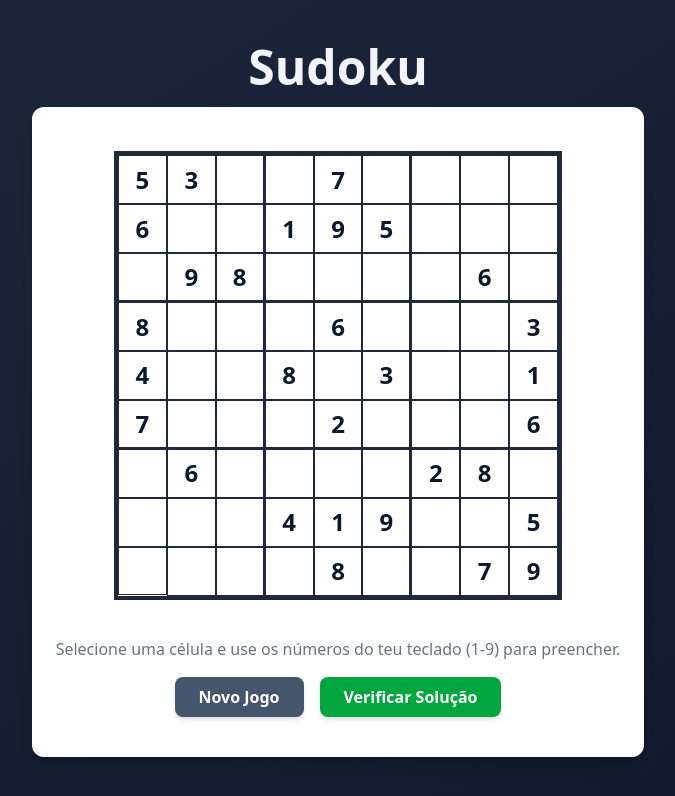
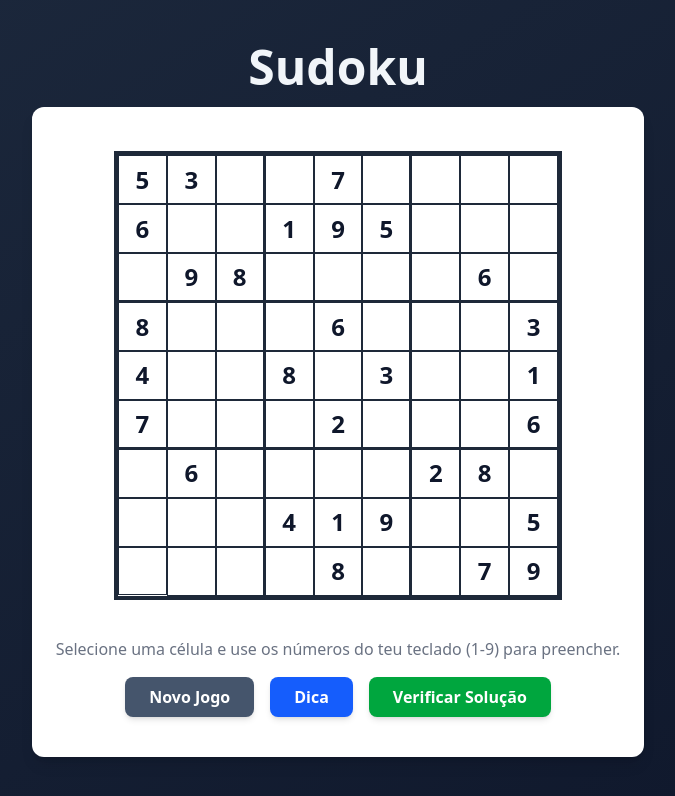
Before and after one commit to rfcmarques/sudoku, a React (Vite) app: page / in a window 1280 px wide. Shown: the top 796 px of the page, without its empty margins (302-977 px from the left). Built offline with nearby package versions, Linux system fonts and the light colour scheme.

Commit message:
feat: add hint functionality to game

```diff
--- a/src/components/Controls.tsx
+++ b/src/components/Controls.tsx
@@ -3,8 +3,10 @@ import React from 'react';
 interface ControlsProps {
     onCheck: () => void;
     onNewGame: () => void;
+    onHint: () => void;
 }
-const Controls: React.FC<ControlsProps> = ({ onCheck, onNewGame }) => {
+
+const Controls: React.FC<ControlsProps> = ({ onCheck, onNewGame, onHint }) => {
     return (
         <div className="flex justify-center gap-4 my-4">
             <button
@@ -12,6 +14,13 @@ const Controls: React.FC<ControlsProps> = ({ onCheck, onNewGame }) => {
                 className="px-6 py-2 bg-slate-600 text-white font-semibold rounded-lg shadow-md hover:bg-slate-700 focus:outline-none focus:ring-2 focus:ring-slate-400 focus:ring-opacity-75 transition-all duration-200"
             >
                 Novo Jogo
+            </button>
+
+            <button
+                onClick={onHint}
+                className="px-6 py-2 bg-blue-600 text-white font-semibold rounded-lg shadow-md hover:bg-blue-700 focus:outline-none focus:ring-2 focus:ring-blue-400 focus:ring-opacity-75 transition-colors duration-200"
+            >
+                Dica
             </button>
 
             <button
--- a/src/components/Game.tsx
+++ b/src/components/Game.tsx
@@ -134,6 +134,32 @@ const Game: React.FC = () => {
         setSelectedCell(null);
     }
 
+    const handleHint = () => {
+        const emptyCells: { row: number; col: number }[] = [];
+
+        board.forEach((row, rIndex) => {
+            row.forEach((cellValue, cIndex) => {
+                if (cellValue === 0) {
+                    emptyCells.push({ row: rIndex, col: cIndex });
+                }
+            })
+        })
+
+        if (emptyCells.length === 0) {
+            alert('Não há células vazias para dar uma dica!');
+            return;
+        }
+
+        const randomCell = emptyCells[Math.floor(Math.random() * emptyCells.length)];
+        const { row, col } = randomCell;
+
+        const solutionValue = currentPuzzle.solution[row][col];
+
+        const newBoard = board.map(rowArray => [...rowArray]);
+        newBoard[row][col] = solutionValue;
+        setBoard(newBoard);
+    }
+
     return (
         <div className="game p-4 sm:p-6 bg-white rounded-xl shadow-lg">
             {isComplete && (
@@ -169,7 +195,11 @@ const Game: React.FC = () => {
                 Selecione uma célula e use os números do teu teclado (1-9) para preencher.
             </div>
 
-            <Controls onCheck={checkSolution} onNewGame={openNewGameModal} />
+            <Controls
+                onCheck={checkSolution}
+                onNewGame={openNewGameModal}
+                onHint={handleHint}
+            />
 
             <DifficultyModal
                 isOpen={isModalOpen}
```
